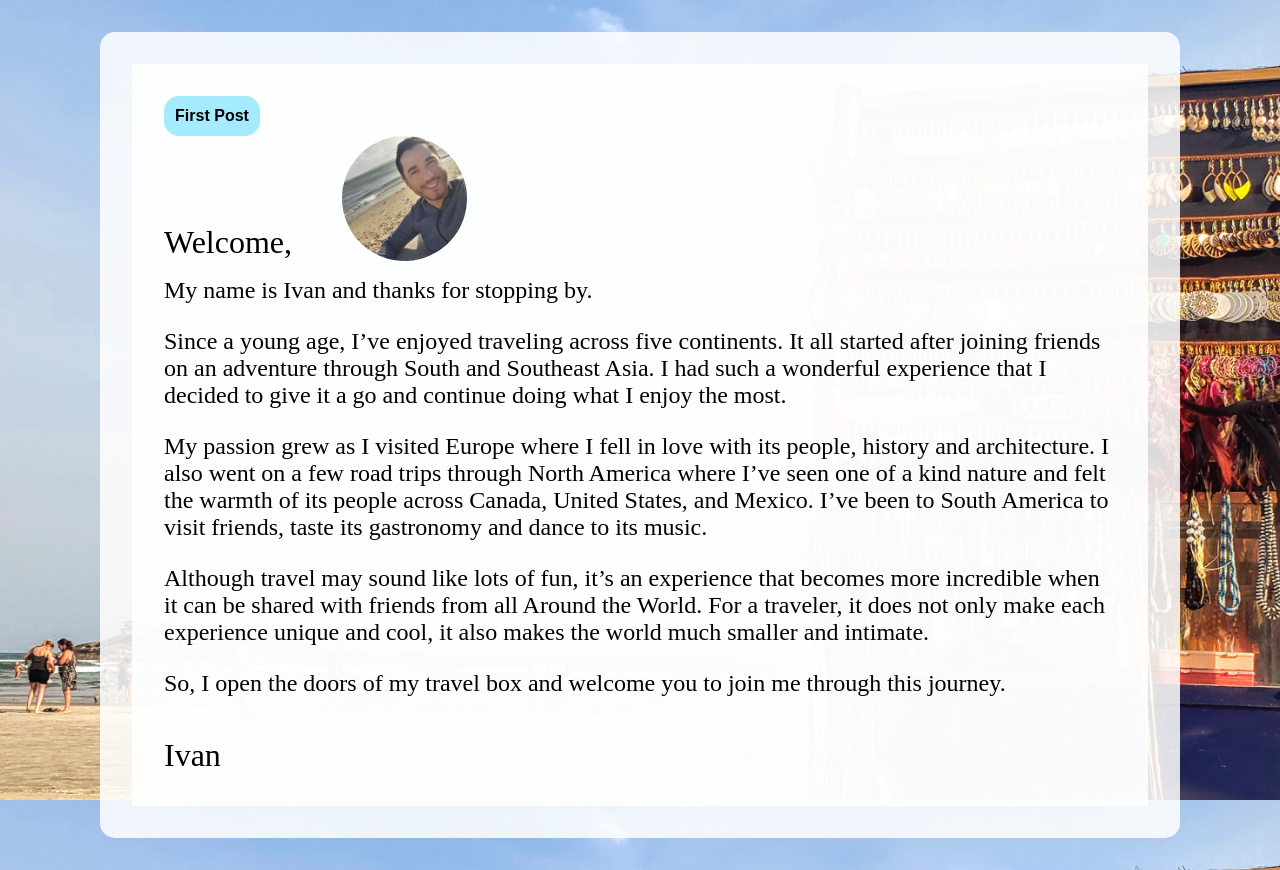
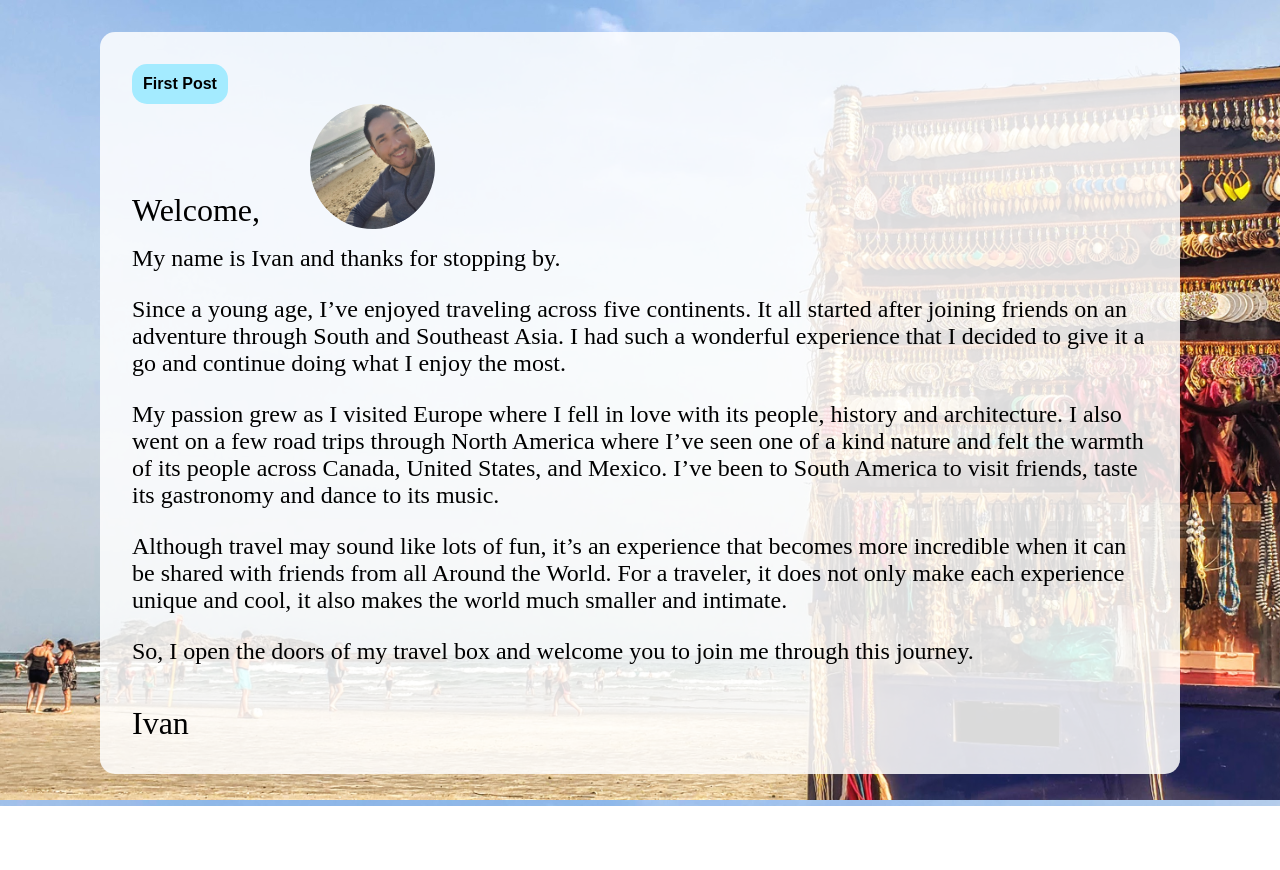
Before and after one commit to ivanzapatarivera/angkor, a React (Create React App) app in the folder client/: page / in a window 1280 px wide. After the commit the page ends 806 px from the top, so only its background shows below. Built offline with nearby package versions, Linux system fonts and the light colour scheme; a web font is replaced by a local one.

Commit message:
new build completed with new icons

```diff
--- a/client/src/setWelcomeLetter/letter.js
+++ b/client/src/setWelcomeLetter/letter.js
@@ -65,7 +65,6 @@ export default class Letter extends Component {
     } = this;
 
     return (
-      <section>
         <Template
           btnString={ReturnButtonString()}
           btnId={ReturnButtonId()}
@@ -75,7 +74,6 @@ export default class Letter extends Component {
           signature={ReturnSignature()}
           image={ReturnImage()}
         />
-      </section>
     );
   }
 }
--- a/client/src/setWelcomeLetter/setWelcomeLetter.js
+++ b/client/src/setWelcomeLetter/setWelcomeLetter.js
@@ -1,13 +1,9 @@
 import React, { Component } from "react";
 import "./style.css";
-import Letter from "./letter"
+import Letter from "./letter";
 
 export default class SetWelcomeLetter extends Component {
   render() {
-    return (
-      <div className="letter">
-          <Letter />
-      </div>
-    );
+    return <Letter />;
   }
 }
```
